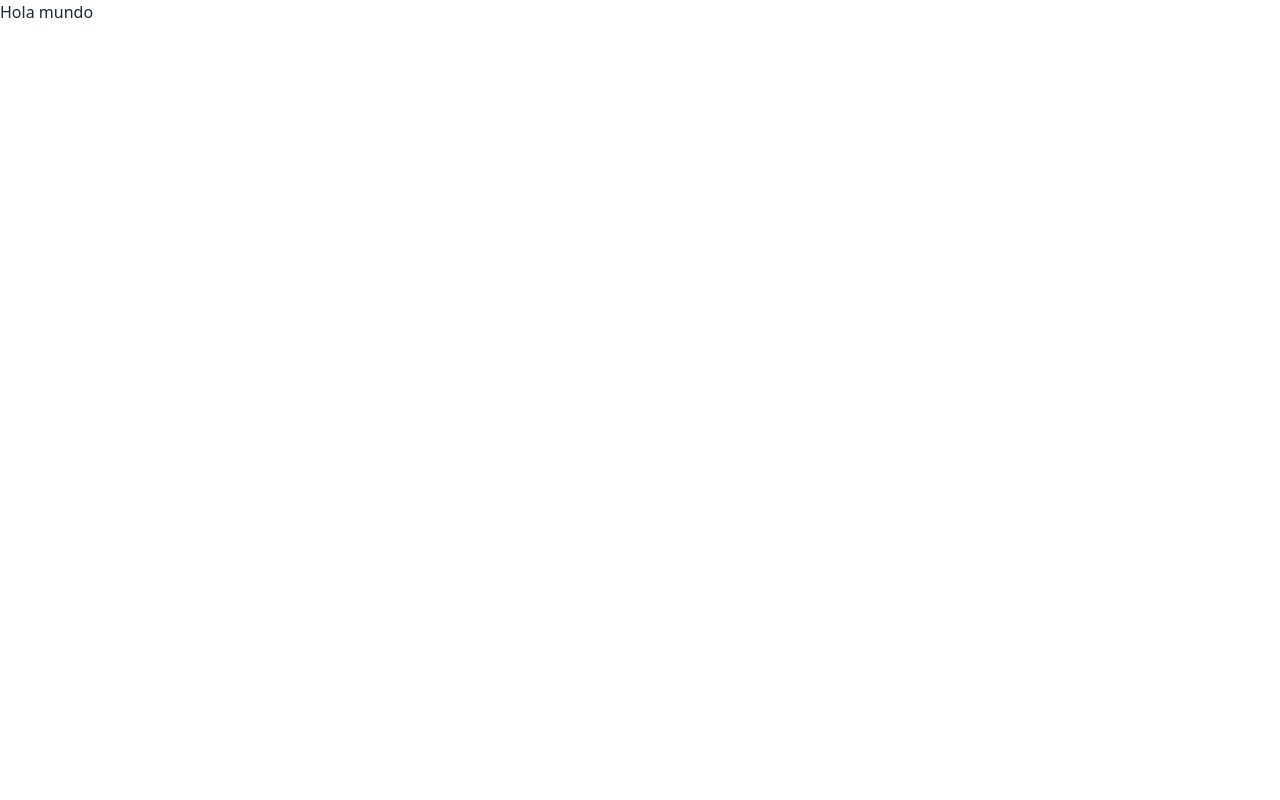
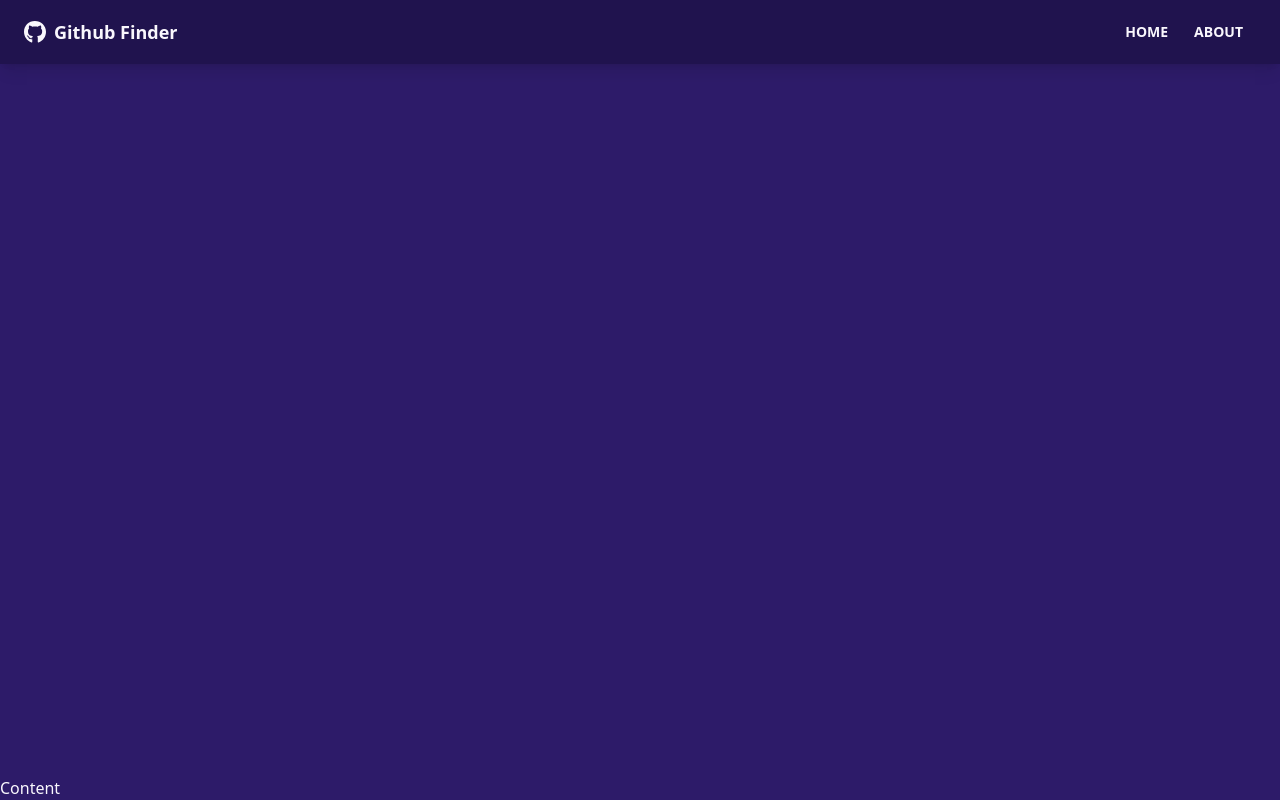
Before and after one commit to yerraez/github-finder, a React (Create React App) app: page / in a window 1280 px wide. Built offline with nearby package versions, Linux system fonts and the light colour scheme.

Commit message:
Navbar component

```diff
--- a/package.json
+++ b/package.json
@@ -10,6 +10,8 @@
     "daisyui": "^2.15.4",
     "react": "^18.2.0",
     "react-dom": "^18.2.0",
+    "react-icons": "^4.4.0",
+    "react-router-dom": "^6.3.0",
     "react-scripts": "^5.0.0",
     "web-vitals": "^2.1.4"
   },
--- a/public/index.html
+++ b/public/index.html
@@ -1,5 +1,5 @@
 <!DOCTYPE html>
-<html lang="en">
+<html lang="en" data-theme="synthwave">
   <head>
     <meta charset="utf-8" />
     <link rel="icon" href="%PUBLIC_URL%/favicon.ico" />
@@ -24,7 +24,7 @@
       work correctly both with client-side routing and a non-root public URL.
       Learn how to configure a non-root public URL by running `npm run build`.
     -->
-    <title>React App</title>
+    <title>Github Finder</title>
   </head>
   <body>
     <noscript>You need to enable JavaScript to run this app.</noscript>
--- a/src/App.js
+++ b/src/App.js
@@ -1,9 +1,13 @@
-
+import {BrowserRouter as Router, Route} from 'react-router-dom'
+import Navbar from './components/layout/Navbar';
 function App() {
   return (
-    <div>
-     <h1>Hola mundo</h1>
-    </div>
+    <Router>
+            <div class="flex flex-col justify-between h-screen">
+              <Navbar />
+              <main>Content</main>
+            </div>
+    </Router>
   )
 }
 
--- /dev/null
+++ b/src/components/layout/Navbar.jsx
@@ -0,0 +1,42 @@
+import React from 'react'
+import {FaGithub} from 'react-icons/fa'
+import {Link} from 'react-router-dom'
+import PropTypes from 'prop-types'
+import autoprefixer from 'autoprefixer'
+
+function Navbar( {title}) {
+  return (
+    <nav className='navbar mb-12 shadow-lg bg-neutral text-neutral-content'>
+        <div class="container mx-auto">
+            <div class="flex-none px-2 mx-2">
+                <FaGithub className='inline pr-2 text-3xl'/>
+                <Link to='/' className='text-lg font-bold align-middle'>
+                {title}
+                </Link>
+            </div>
+            <div class="flex-1 px-2 mx-2">
+                <div class="flex justify-end">
+                    <Link to='/' className='btn btn-ghost btn-sm rounded-btn'>
+                        Home
+                    </Link>
+                    <Link to='/about' className='btn btn-ghost btn-sm rounded-btn'>
+                        About
+                    </Link>
+                    </div>
+            </div>
+        </div>
+    </nav>
+
+  )
+}
+
+Navbar.defaultProps = {
+    title: 'Github Finder',
+
+}
+
+Navbar.proTypes = {
+    title: PropTypes.string,
+}
+
+export default Navbar
```
Also changed, not shown: 1 other file (tests, documents, lock files or other folders).
